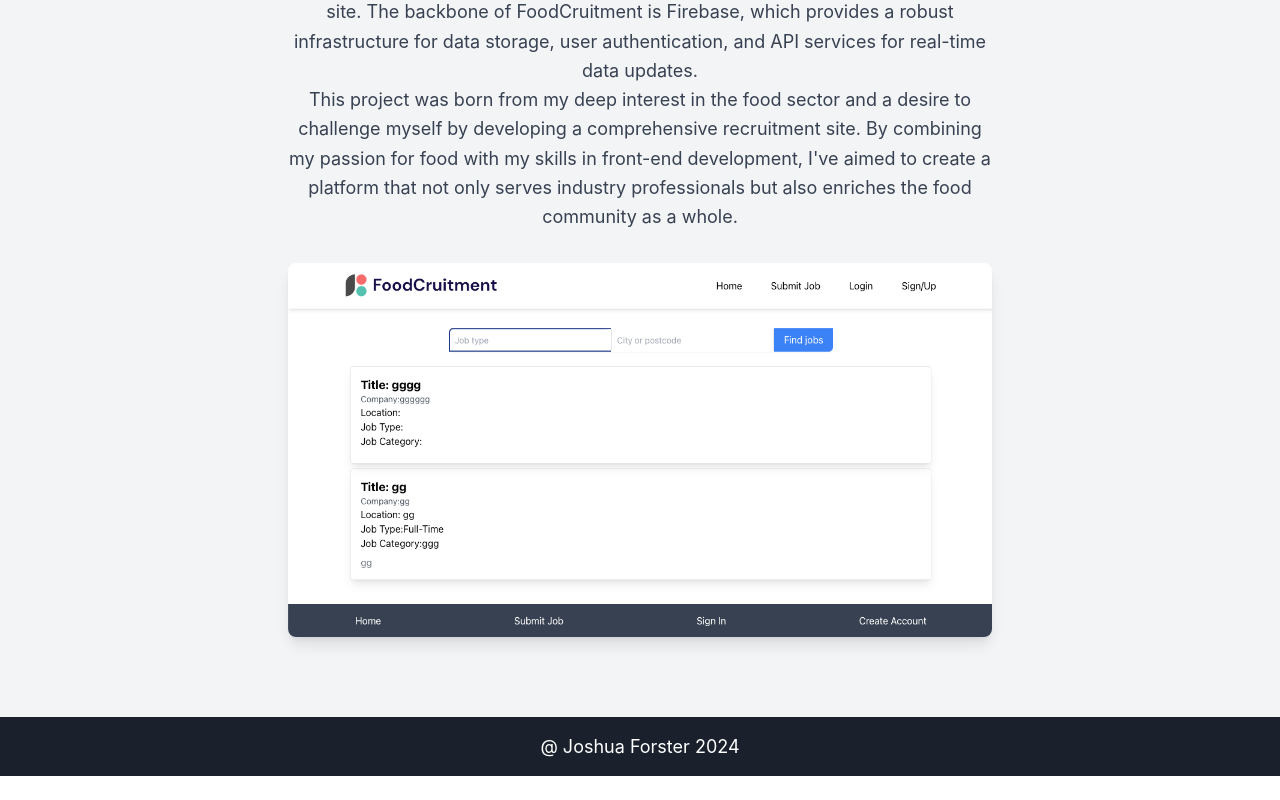
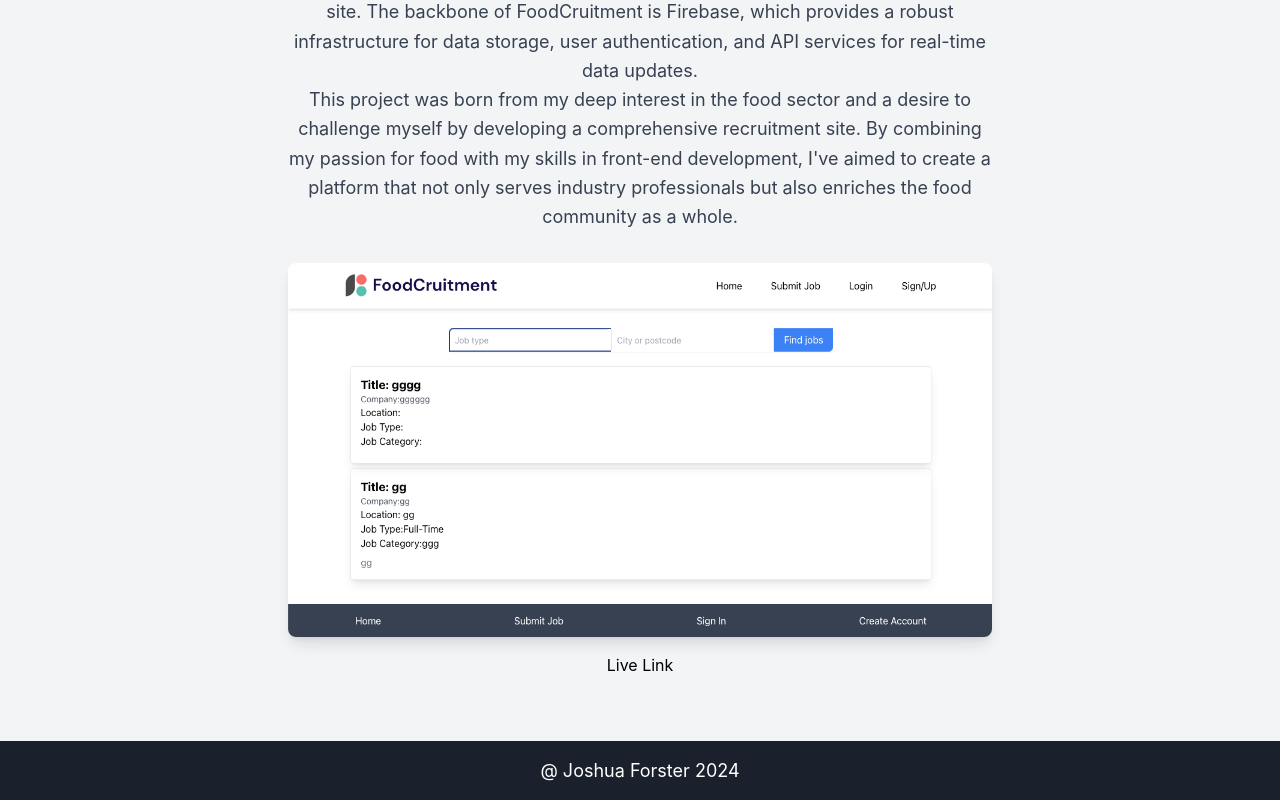
Before and after one commit to joshuaforster/portfolio, a React (Create React App) app: page /portfolio/1 in a window 1280 px wide. Shown: the part 474-1274 px from the top of the page. Before the commit the page ends 1250 px from the top, so only its background shows below. Built offline with nearby package versions, Linux system fonts and the light colour scheme.

Commit message:
Added live links to portfolio projects

```diff
--- a/src/pages/PortfolioDetail.jsx
+++ b/src/pages/PortfolioDetail.jsx
@@ -1,6 +1,7 @@
 import React from "react";
 import { useParams } from "react-router-dom";
 import { projects } from "../portfoliodata";
+import { Link } from "react-router-dom";
 
 export default function PortfolioDetail() {
   const params = useParams();
@@ -37,6 +38,7 @@ export default function PortfolioDetail() {
             className="max-w-full h-auto rounded-lg shadow-lg transition duration-300 ease-in-out transform hover:scale-105"
           />
         </div>
+        <Link to={project.url}>Live Link</Link>
         {/* Additional project details could go here */}
       </div>
     </div>
--- a/src/pages/blogDetail.jsx
+++ b/src/pages/blogDetail.jsx
@@ -63,6 +63,9 @@ export default function BlogDetail() {
 
     if (!post) return <div>Loading...</div>; // Handle loading state
 
+
+    console.log(post)
+
     return (
         <div className='flex gap-24 mx-auto px-4 sm:px-12 lg:px-24 max-w-screen-2xl'>
             {/* Main Content */}
@@ -84,8 +87,8 @@ export default function BlogDetail() {
                 <div className="py-4">
                     <h2 className="text-xl font-semibold mb-4">Navigation</h2>
                     <ul className="space-y-2">
-                        <li><Link to="/blog/previous-post" className="text-blue-500 hover:text-blue-700">Previous Post</Link></li>
-                        <li><Link to="/blog/next-post" className="text-blue-500 hover:text-blue-700">Next Post</Link></li>
+                        <li><Link to={`/blog/${(post.id)-1}`} className="text-blue-500 hover:text-blue-700">Previous Post</Link></li>
+                        <li><Link to={`/blog/${(post.id)+1}`} className="text-blue-500 hover:text-blue-700">Next Post</Link></li>
                         {/* Additional sidebar links as needed */}
                     </ul>
                 </div>
--- a/src/portfoliodata.js
+++ b/src/portfoliodata.js
@@ -1,6 +1,7 @@
 export const projects = [
   {
     id: 1,
+    url: 'https://shiny-zuccutto-9086ee.netlify.app/',
     name: 'FoodCruitment',
     image: '/recruitment.png',
     title: 'FoodCruitment',
@@ -12,6 +13,7 @@ export const projects = [
   ,
   {
     id: 2,
+    url: 'https://supplementdata.netlify.app',
     name: 'Nutracheck',
     image: '/supplements.png',
     title: 'Nutracheck',
@@ -21,6 +23,7 @@ export const projects = [
   },
   {
     id:3 ,
+    url:'https://www.sampsonnco.com',
     name: 'Sampson N CO',
     image: '/sampsonnco.png',
     title: 'Sampson N CO',
```
